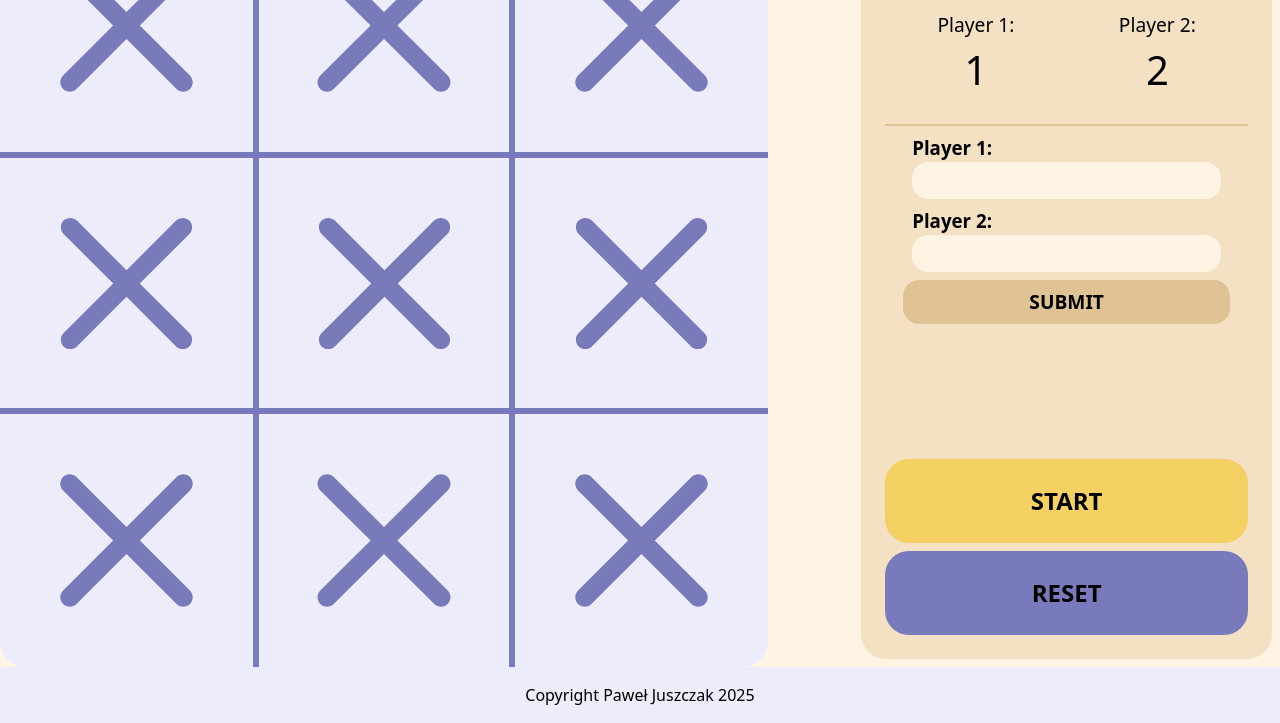
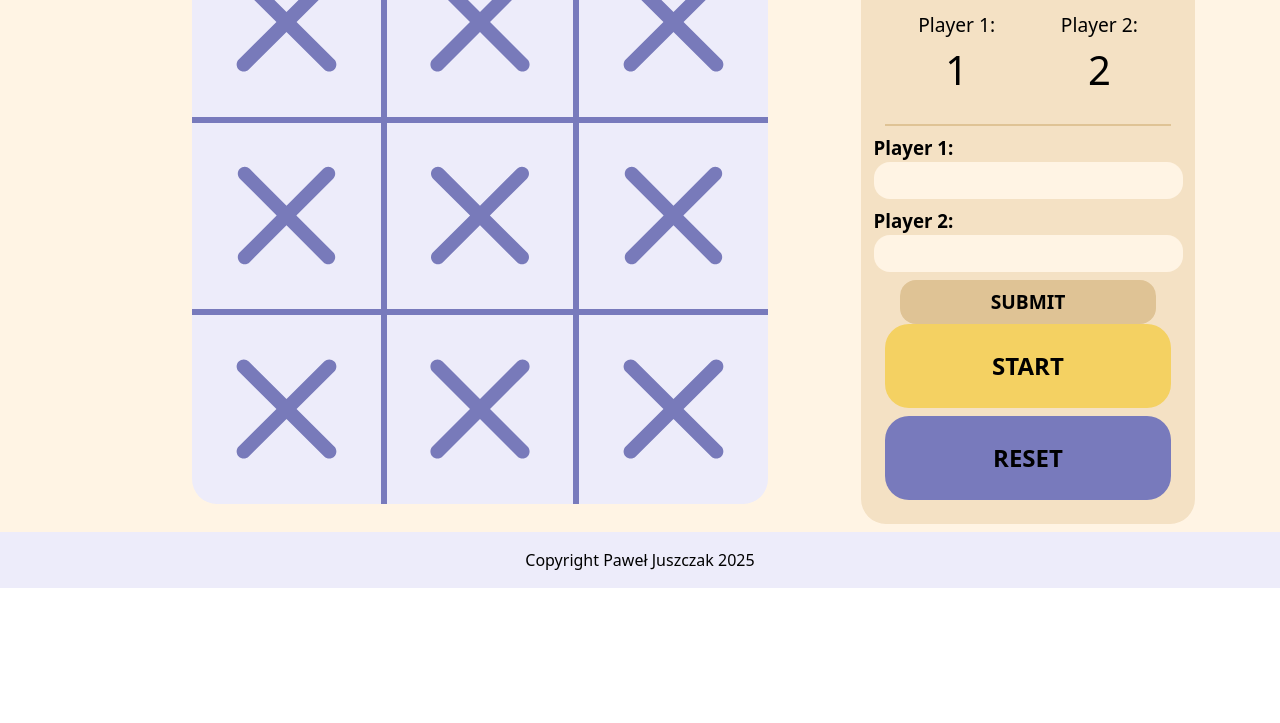
Before and after one commit to ktotopawel/tic-tac-toe, a plain HTML site: page index.html in a window 1280 px wide. Shown: the part 221-944 px from the top of the page. After the commit the page ends 809 px from the top, so only its background shows below. Drawn offline with Linux system fonts and the light colour scheme.

Commit message:
cleaned up the side panel UI

```diff
--- a/style.css
+++ b/style.css
@@ -98,7 +98,9 @@ h1, h2, h3, h4, h5, h6 {
 }
 
 .gameboard {
+    aspect-ratio: 1/1;
     min-width: max(50%, 500px);
+    max-width: 75%;
     display: grid;
     grid-template-columns: 1fr 1fr 1fr;
     border-radius: 25px;
@@ -150,6 +152,7 @@ h1, h2, h3, h4, h5, h6 {
     padding: var(--default-padding);
     border-radius: 25px;
     margin: 0.5rem;
+    margin-right: 20%;
 
     display: flex;
     flex-direction: column;
```
